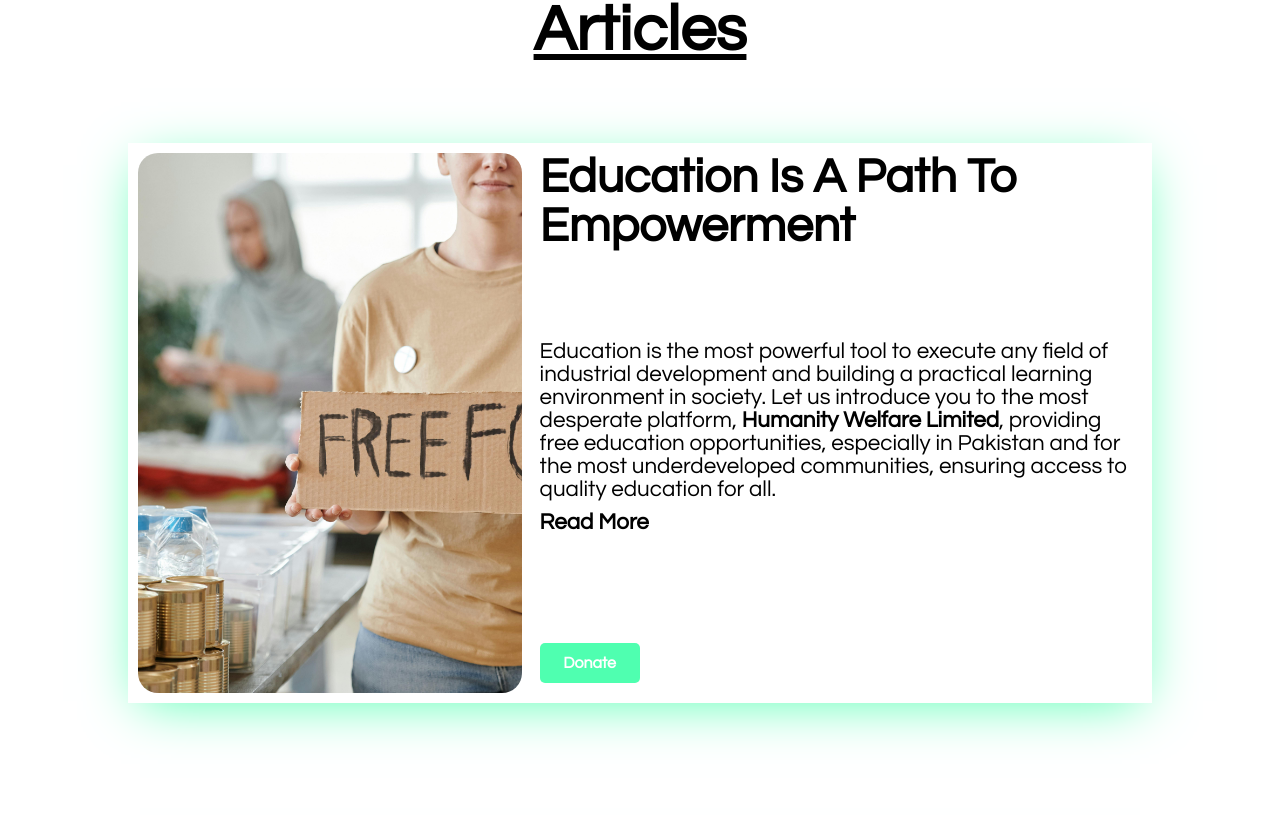
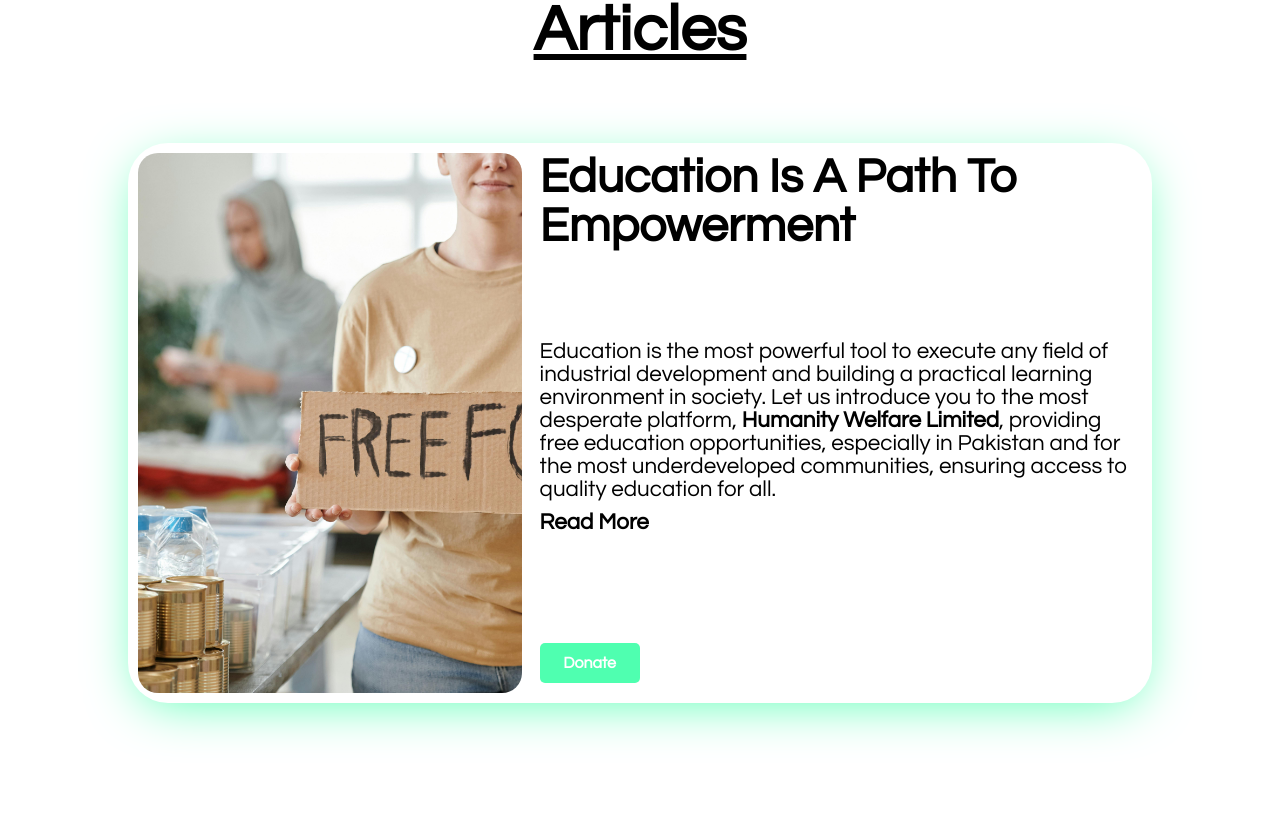
Before and after one commit to sohailmeer99/Humanity-Welfare-Limited, a React (Vite) app: page / in a window 1280 px wide. Shown: the part 725-1540 px from the top of the page. Built offline with nearby package versions, Linux system fonts and the light colour scheme; a web font is replaced by a local one.

Commit message:
round the article corners

```diff
--- a/src/components/article.jsx
+++ b/src/components/article.jsx
@@ -28,6 +28,7 @@ function Article(props) {
                     padding:'10px',
                     boxShadow:'0px 10px 52px -12px #4FFFB0',
                     justifyContent: 'space-between',
+                    borderRadius:'40px'
                 }}
             >
                 <div style={{ width: '30vw', height: '100%' }}>
```
